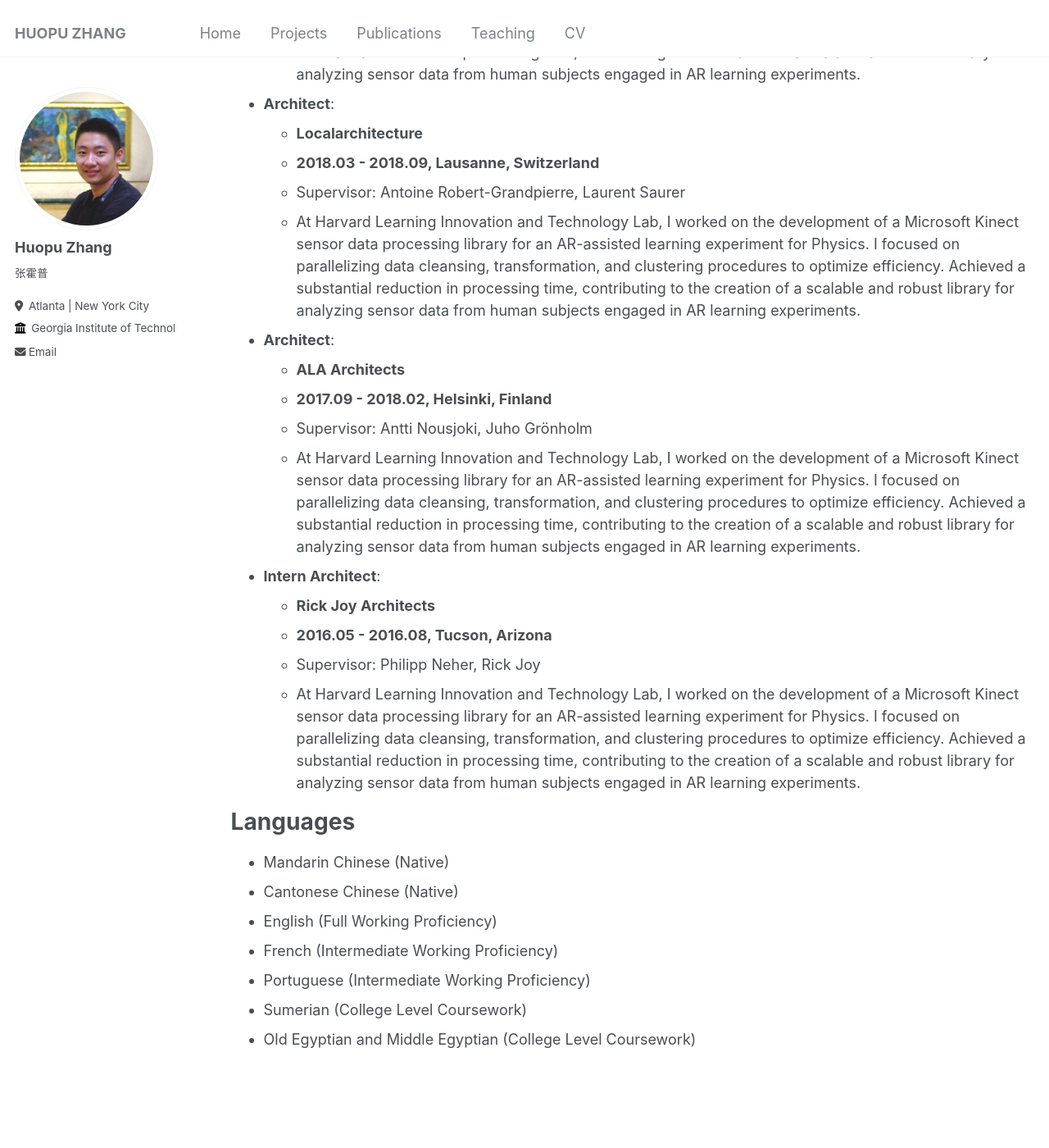
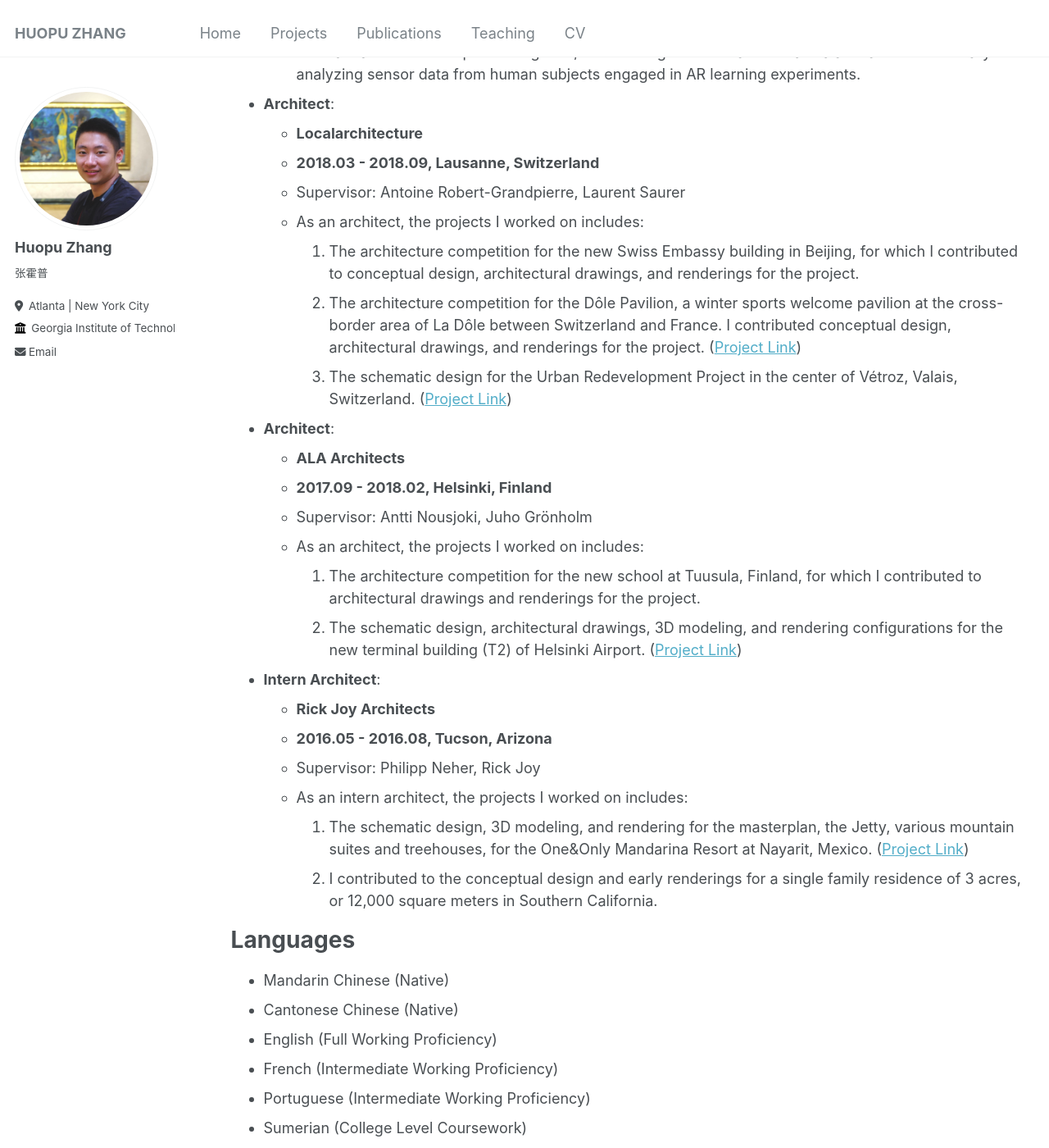
Before and after one commit to Kharasso/Kharasso.github.io, a Jekyll site: the page built from _pages/cv.md, in a window 1280 px wide and 1400 px high, scrolled down 1942 px. Shown: the whole window at 82% size. Built offline with Jekyll 4.4.1, drawn with Linux system fonts in a browser that asks for light colours.

Commit message:
refines cv

```diff
--- a/_pages/cv.md
+++ b/_pages/cv.md
@@ -62,19 +62,26 @@ Work experience
   * **Localarchitecture**
   * **2018.03 - 2018.09, Lausanne, Switzerland**
   * Supervisor: Antoine Robert-Grandpierre, Laurent Saurer
-  * At Harvard Learning Innovation and Technology Lab, I worked on the development of a Microsoft Kinect sensor data processing library for an AR-assisted learning experiment for Physics. I focused on parallelizing data cleansing, transformation, and clustering procedures to optimize efficiency. Achieved a substantial reduction in processing time, contributing to the creation of a scalable and robust library for analyzing sensor data from human subjects engaged in AR learning experiments.
+  * As an architect, the projects I worked on includes:
+    1. The architecture competition for the new Swiss Embassy building in Beijing, for which I contributed to conceptual design, architectural drawings, and renderings for the project.
+    2. The architecture competition for the Dôle Pavilion, a winter sports welcome pavilion at the cross-border area of La Dôle between Switzerland and France. I contributed conceptual design, architectural drawings, and renderings for the project. (<a href='https://localarchitecture.ch/projects/dole-pavilion/'>Project Link</a>)
+    3. The schematic design for the Urban Redevelopment Project in the center of Vétroz, Valais, Switzerland. (<a href='https://localarchitecture.ch/projects/vetroz/'>Project Link</a>)
 
 * **Architect**:
   * **ALA Architects**
   * **2017.09 - 2018.02, Helsinki, Finland**
   * Supervisor: Antti Nousjoki, Juho Grönholm
-  * At Harvard Learning Innovation and Technology Lab, I worked on the development of a Microsoft Kinect sensor data processing library for an AR-assisted learning experiment for Physics. I focused on parallelizing data cleansing, transformation, and clustering procedures to optimize efficiency. Achieved a substantial reduction in processing time, contributing to the creation of a scalable and robust library for analyzing sensor data from human subjects engaged in AR learning experiments.
+  * As an architect, the projects I worked on includes:
+    1. The architecture competition for the new school at Tuusula, Finland, for which I contributed to architectural drawings and renderings for the project.
+    2. The schematic design, architectural drawings, 3D modeling, and rendering configurations for the new terminal building (T2) of Helsinki Airport. (<a href='https://ala.fi/work/helsinki-airport-terminal-2-expansion/'>Project Link</a>)
 
 * **Intern Architect**:
   * **Rick Joy Architects**
   * **2016.05 - 2016.08, Tucson, Arizona**
   * Supervisor: Philipp Neher, Rick Joy
-  * At Harvard Learning Innovation and Technology Lab, I worked on the development of a Microsoft Kinect sensor data processing library for an AR-assisted learning experiment for Physics. I focused on parallelizing data cleansing, transformation, and clustering procedures to optimize efficiency. Achieved a substantial reduction in processing time, contributing to the creation of a scalable and robust library for analyzing sensor data from human subjects engaged in AR learning experiments.
+  * As an intern architect, the projects I worked on includes:
+    1. The schematic design, 3D modeling, and rendering for the masterplan, the Jetty, various mountain suites and treehouses, for the One&Only Mandarina Resort at Nayarit, Mexico. (<a href='https://studiorickjoy.com/work/mandarina'>Project Link</a>)
+    2. I contributed to the conceptual design and early renderings for a single family residence of 3 acres, or 12,000 square meters in Southern California.
 
 
 Languages
```
